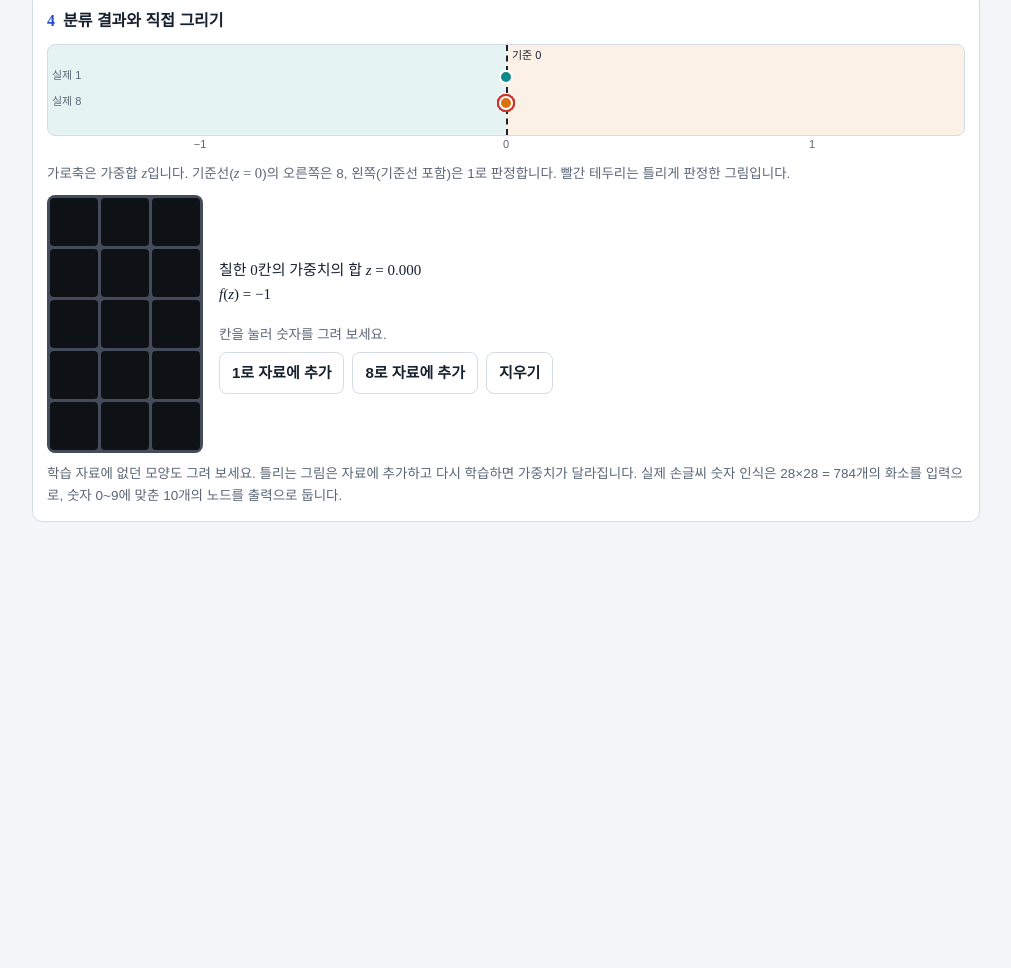
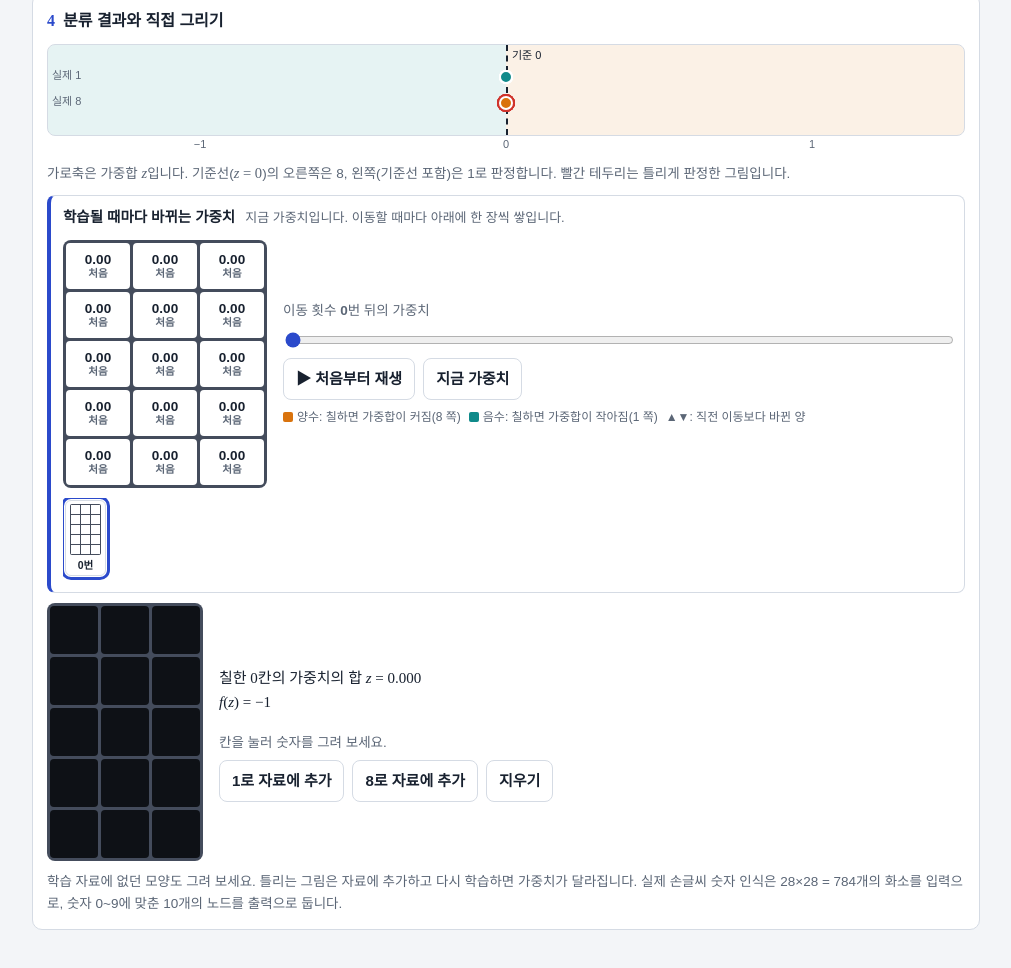
Before and after one commit to joongki-J/aimath, a plain HTML site: page digit-weights/index.html in a window 1280 px wide. Shown: the part 1714-2682 px from the top of the page, without its empty margins (134-1145 px from the left). Before the commit the page ends 2276 px from the top, so only its background shows below. Drawn offline with Linux system fonts and the light colour scheme; a web font is replaced by a local one.

Commit message:
화소별 가중치 앱: 4번에 학습될 때마다 바뀌는 가중치 지도 추가
- 3×5 가중치 지도(양수 주황, 음수 청록, 진하기=절댓값)와 칸마다 직전 이동 대비 ▲▼ 변화량
- 이동할 때마다 작은 지도가 쌓이는 기록 줄, 이동 횟수 슬라이더, 처음부터 재생, 지금 가중치 버튼

Co-Authored-By: Claude Opus 5.5 <noreply@anthropic.com>
Claude-Session: https://claude.ai/code/session_01N6eLL6FyNoD26bLn9wJ4ce

```diff
--- a/digit-weights/index.html
+++ b/digit-weights/index.html
@@ -238,6 +238,26 @@ h3{font-size:14.5px;margin:6px 0 0}
 .wpic.skip{opacity:.38}
 .big3{display:grid;gap:14px}
 .out{min-width:200px}
+/* 학습될 때마다 바뀌는 가중치 */
+.wevo{border:1px solid var(--line);border-left:4px solid var(--accent);border-radius:8px;padding:10px 12px;display:grid;gap:10px}
+.wevo-head{display:flex;flex-wrap:wrap;gap:6px 10px;align-items:baseline}
+.wevo-head b{font-size:14.5px}
+.wevo-head span{font-size:13px;color:var(--sub)}
+.wevo-main{display:flex;flex-wrap:wrap;gap:16px;align-items:center}
+.wheat{display:grid;grid-template-columns:repeat(3,64px);gap:3px;background:var(--pix-grid);padding:3px;border-radius:8px}
+.wheat div{height:46px;border-radius:4px;display:flex;flex-direction:column;align-items:center;justify-content:center;line-height:1.15;font-variant-numeric:tabular-nums;transition:background .25s}
+.wheat b{font-size:13.5px;font-weight:700;color:var(--ink)}
+.wheat small{font-size:10.5px;font-weight:600}
+.wheat .up{color:#b45309} .wheat .dn{color:#0f766e} .wheat .eq{color:var(--sub)}
+.wevo-side{display:grid;gap:8px;flex:1;min-width:200px}
+.wevo-side input[type=range]{width:100%}
+.wevo-side .lg{display:flex;flex-wrap:wrap;gap:8px;font-size:12px;color:var(--sub)}
+.wevo-side .lg i{display:inline-block;width:10px;height:10px;border-radius:2px;margin-right:4px;vertical-align:-1px}
+.wevo-strip{display:flex;gap:6px;overflow-x:auto;padding:2px 2px 6px}
+.wevo-strip button{flex:none;border:1px solid var(--line);border-radius:6px;background:var(--panel);padding:3px 4px 2px;cursor:pointer;display:grid;justify-items:center;gap:2px;font:inherit;font-size:10.5px;color:var(--sub)}
+.wevo-strip button.on{outline:3px solid var(--accent);outline-offset:1px;color:var(--ink);font-weight:700}
+.wmini{display:grid;grid-template-columns:repeat(3,9px);gap:1px;background:var(--pix-grid);padding:1px;border-radius:2px}
+.wmini i{display:block;width:9px;height:9px}
 /* 한 번 이동: 이동한 가중치가 현재 가중치로 날아가는 애니메이션 */
 .flycell{position:fixed;z-index:60;display:flex;align-items:center;justify-content:center;border:2px solid var(--accent);border-radius:6px;background:color-mix(in srgb,var(--accent) 14%,var(--panel));color:var(--ink);font-size:13px;font-weight:700;font-variant-numeric:tabular-nums;pointer-events:none;box-shadow:0 6px 14px rgba(0,0,0,.18)}
 .g3 .leaving{opacity:.25;transition:opacity .25s}
@@ -376,6 +396,19 @@ h3{font-size:14.5px;margin:6px 0 0}
     <div class="axis2 num" id="axis2"></div>
   </div>
   <p class="note">가로축은 가중합 <span class="m"><i>z</i></span>입니다. 기준선(<span class="m"><i>z</i> = 0</span>)의 오른쪽은 8, 왼쪽(기준선 포함)은 1로 판정합니다. 빨간 테두리는 틀리게 판정한 그림입니다.</p>
+  <div class="wevo" id="wevo">
+    <div class="wevo-head"><b>학습될 때마다 바뀌는 가중치</b><span id="wevoInfo"></span></div>
+    <div class="wevo-main">
+      <div class="wheat" id="wheat" role="img" aria-label="3×5 가중치 지도"></div>
+      <div class="wevo-side">
+        <label class="note" for="wevoRange">이동 횟수 <b id="wevoStep" class="num"></b>번 뒤의 가중치</label>
+        <input type="range" id="wevoRange" min="0" max="0" step="1" value="0">
+        <div class="row"><button class="b" id="wevoPlay" type="button">▶ 처음부터 재생</button><button class="b" id="wevoLast" type="button">지금 가중치</button></div>
+        <div class="lg"><span><i style="background:var(--eight)"></i>양수: 칠하면 가중합이 커짐(8 쪽)</span><span><i style="background:var(--one)"></i>음수: 칠하면 가중합이 작아짐(1 쪽)</span><span>▲▼: 직전 이동보다 바뀐 양</span></div>
+      </div>
+    </div>
+    <div class="wevo-strip" id="wevoStrip" aria-label="이동할 때마다 기록한 가중치 지도"></div>
+  </div>
   <div class="draw">
     <div class="pad" id="pad" role="group" aria-label="3×5 그림판"></div>
     <div class="out">
@@ -409,7 +442,7 @@ h3{font-size:14.5px;margin:6px 0 0}
   var $=function(id){return document.getElementById(id)};
   function zeros(){var z=[];for(var i=0;i<15;i++)z.push(0);return z}
   function base(){return RAW.map(function(r){return {cells:r.slice(0,5).join("").split("").map(function(x){return x==="#"?1:0}),c:r[5],base:true}})}
-  var cur={data:base(),W:zeros(),feed:6,pad:zeros(),steps:0,hist:[],gk:4};
+  var cur={data:base(),W:zeros(),feed:6,pad:zeros(),steps:0,hist:[],wHist:[],wv:null,gk:4};
 
   function sum(a){return a.reduce(function(s,v){return s+v},0)}
   function zOf(c){var s=0;for(var k=0;k<15;k++)s+=cur.W[k]*c[k];return s}
@@ -650,11 +683,46 @@ h3{font-size:14.5px;margin:6px 0 0}
     g.fillStyle=css("--accent");g.beginPath();g.arc(X(n-1),Y(hs[n-1]),4,0,7);g.fill();
   }
 
-  function renderAll(){renderSamples();renderNet();renderLearn();renderStats();renderTrack();renderPad();drawHist()}
+  function renderAll(){renderSamples();renderNet();renderLearn();renderStats();renderTrack();renderPad();drawHist();renderWevo()}
+
+  /* ---------- 학습될 때마다 바뀌는 가중치 ---------- */
+  var WEVO_T=null;
+  function wColor(v,scale){
+    var m=Math.min(1,Math.abs(v)/scale)*75;
+    return 'color-mix(in srgb,'+(v>=0?'var(--eight)':'var(--one)')+' '+m.toFixed(0)+'%,var(--panel))';
+  }
+  function wevoStepNo(i){return cur.steps-(cur.wHist.length-1-i)}
+  function renderWevo(){
+    var H=cur.wHist,n=H.length;if(!n)return;
+    var i=cur.wv===null?n-1:Math.max(0,Math.min(n-1,cur.wv)),W=H[i],P=i>0?H[i-1]:null,k,h='';
+    var scale=0.05;H.forEach(function(w){w.forEach(function(v){scale=Math.max(scale,Math.abs(v))})});
+    for(k=0;k<15;k++){
+      var d=P?W[k]-P[k]:0,dt=!P?'<small class="eq">처음</small>':(Math.abs(d)<0.0005?'<small class="eq">변화 없음</small>':'<small class="'+(d>0?'up':'dn')+'">'+(d>0?'▲':'▼')+fmt(Math.abs(d),3)+'</small>');
+      h+='<div style="background:'+wColor(W[k],scale)+'"><b>'+fmt(W[k],2)+'</b>'+dt+'</div>';
+    }
+    $("wheat").innerHTML=h;
+    var step=wevoStepNo(i);
+    $("wevoStep").textContent=step;
+    $("wevoRange").max=n-1;$("wevoRange").value=i;
+    $("wevoInfo").textContent=(i===n-1?'지금 가중치입니다. ':'지금보다 '+(n-1-i)+'번 앞의 가중치입니다. ')+'이동할 때마다 아래에 한 장씩 쌓입니다.';
+    var st='',from=Math.max(0,n-60);
+    for(var j=from;j<n;j++){
+      var mini='<span class="wmini">';
+      for(k=0;k<15;k++)mini+='<i style="background:'+wColor(H[j][k],scale)+'"></i>';
+      st+='<button type="button" data-w="'+j+'" class="'+(j===i?'on':'')+'">'+mini+'</span>'+wevoStepNo(j)+'번</button>';
+    }
+    $("wevoStrip").innerHTML=st;
+    var on=$("wevoStrip").querySelector(".on");if(on&&on.scrollIntoView&&WEVO_T)on.scrollIntoView({block:"nearest",inline:"nearest"});
+  }
+  function wevoStop(){if(WEVO_T){clearInterval(WEVO_T);WEVO_T=null;$("wevoPlay").textContent="▶ 처음부터 재생"}}
   function say(t,warn){var m=$("msg");m.innerHTML=t;m.className="msg num"+(warn?" warn":"")}
   function stopAuto(){if(timer){clearInterval(timer);timer=null;$("auto").textContent="자동 실행"}}
-  function record(){cur.hist.push(loss());if(cur.hist.length>400)cur.hist.shift()}
-  function newHist(){cur.hist=[];record()}
+  function record(){
+    cur.hist.push(loss());cur.wHist.push(cur.W.slice());
+    if(cur.hist.length>400){cur.hist.shift();cur.wHist.shift()}
+    cur.wv=null;
+  }
+  function newHist(){cur.hist=[];cur.wHist=[];record()}
   function stepAll(animated){
     var r=eta(),before=loss(),G=grads();            // 기울기 15개를 먼저 모두 계산
     for(var k=0;k<15;k++)cur.W[k]-=r*G[k];          // 그다음 15개를 한꺼번에 이동
@@ -738,6 +806,18 @@ h3{font-size:14.5px;margin:6px 0 0}
     timer=setInterval(function(){if(left--<=0){stopAuto();return}stepAll()},150);
   });
   $("resetW").addEventListener("click",resetW);
+  $("wevoRange").addEventListener("input",function(){wevoStop();cur.wv=+this.value;renderWevo()});
+  $("wevoStrip").addEventListener("click",function(e){var t=e.target.closest("[data-w]");if(!t)return;wevoStop();cur.wv=+t.dataset.w;renderWevo()});
+  $("wevoLast").addEventListener("click",function(){wevoStop();cur.wv=null;renderWevo()});
+  $("wevoPlay").addEventListener("click",function(){
+    if(WEVO_T){wevoStop();return}
+    var n=cur.wHist.length;if(n<2)return;
+    cur.wv=0;renderWevo();this.textContent="■ 멈춤";
+    WEVO_T=setInterval(function(){
+      if(cur.wv===null||cur.wv>=cur.wHist.length-1){wevoStop();cur.wv=null;renderWevo();return}
+      cur.wv++;renderWevo();
+    },Math.max(120,Math.min(450,6000/n)));
+  });
   var TH=$("theory"),THS=TH.querySelector("summary"),THT=THS.textContent;
   TH.addEventListener("toggle",function(){THS.textContent=TH.open?"학습 원리 접기":THT});
   $("workFold").addEventListener("toggle",function(){if(!this.open&&HA.on){haReset();renderWork()}else workSummary()});
```
